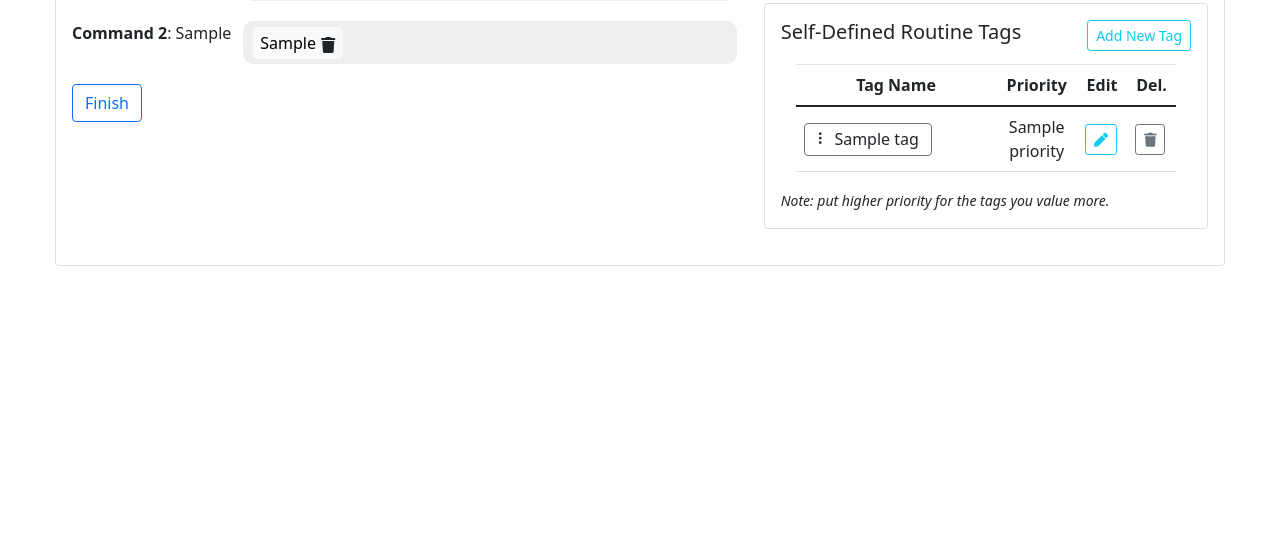
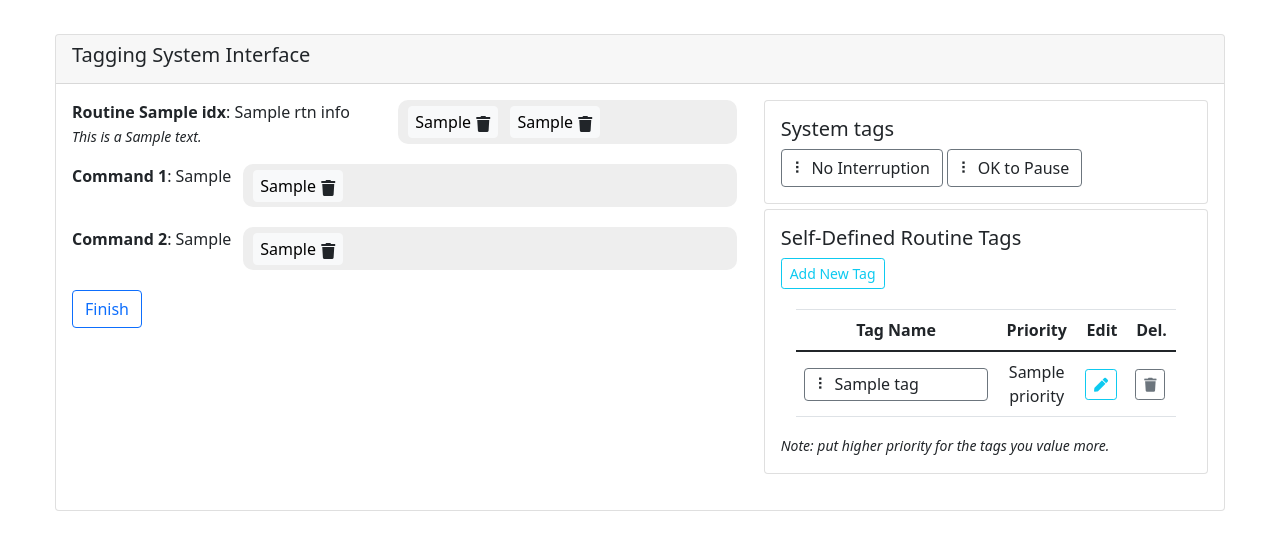
Before and after one commit to RuiRitaYang/web-tag-system-survey, a Flask app: template app/templates/tagging.html in a window 1280 px wide. Shown: the part 487-1030 px from the top of the page. Before the commit the page ends 753 px from the top, so only its background shows below. Run offline with Flask 2, Linux system fonts and the light colour scheme; the template is opened without the code that fills it: most values are stand-ins (such as "Sample title", 1, 10 or a date in 2020); some libraries are stand-ins or nearby versions.

Commit message:
[Tag] Add video; More UI

```diff
--- a/app/templates/scenario.html
+++ b/app/templates/scenario.html
@@ -21,7 +21,6 @@
       {% endfor %}
       <br/>
       <br/>
-      <!---- TODO: show the radio field value that is read in from db -->
       <!--------------------->
       <!--  First outcome  -->
       <!--------------------->
--- a/app/templates/tagging.html
+++ b/app/templates/tagging.html
@@ -4,10 +4,11 @@
 {% block content %}
 <div class="container" xmlns="http://www.w3.org/1999/html">
   <h4>Interface Overview</h4>
-  <p>The interface you see below is what you will be using in this study.
-    Here is a video tutorial about how to use it.
-  </p>
-  <p>TODO: add a video here.</p>
+  <p>The interface you see below is what you will be using in this study. Here is a video tutorial about how to use it.</p>
+  <video width="320" height="240" controls>
+    <source src="{{ url_for('static', filename='video/tag-tutorial.mov') }}" type="video/mp4">
+  </video>
+
   <details>
     <summary>
       Click for a text version tutorial.
@@ -257,12 +258,12 @@
             <div class="card-body">
               <h5 class="card-title">
                 <span>Self-Defined Routine Tags</span>
-                <button type="button" class="btn btn-outline-info btn-sm float-right"
+              </h5>
+              <button type="button" class="btn btn-outline-info btn-sm"
                       data-bs-toggle="modal" data-bs-target="#task-modal"
                       data-source="New Tag">
                 Add New Tag
-                </button>
-              </h5>
+              </button>
               <div class="container table-responsive" style="margin-top:20px">
               <table class="table">
                 <thead>
@@ -279,7 +280,7 @@
                   <tr>
                   <td>
                     <a class="btn btn-outline-secondary"
-                       style="text-align:left; line-height:1.2">
+                       style="text-align:left; line-height:1.2; width:100%;">
                       <span class="drag drag-handle">{{ tag.name }}</span>
                     </a>
                   </td>
```
Also changed, not shown: 1 other file.
